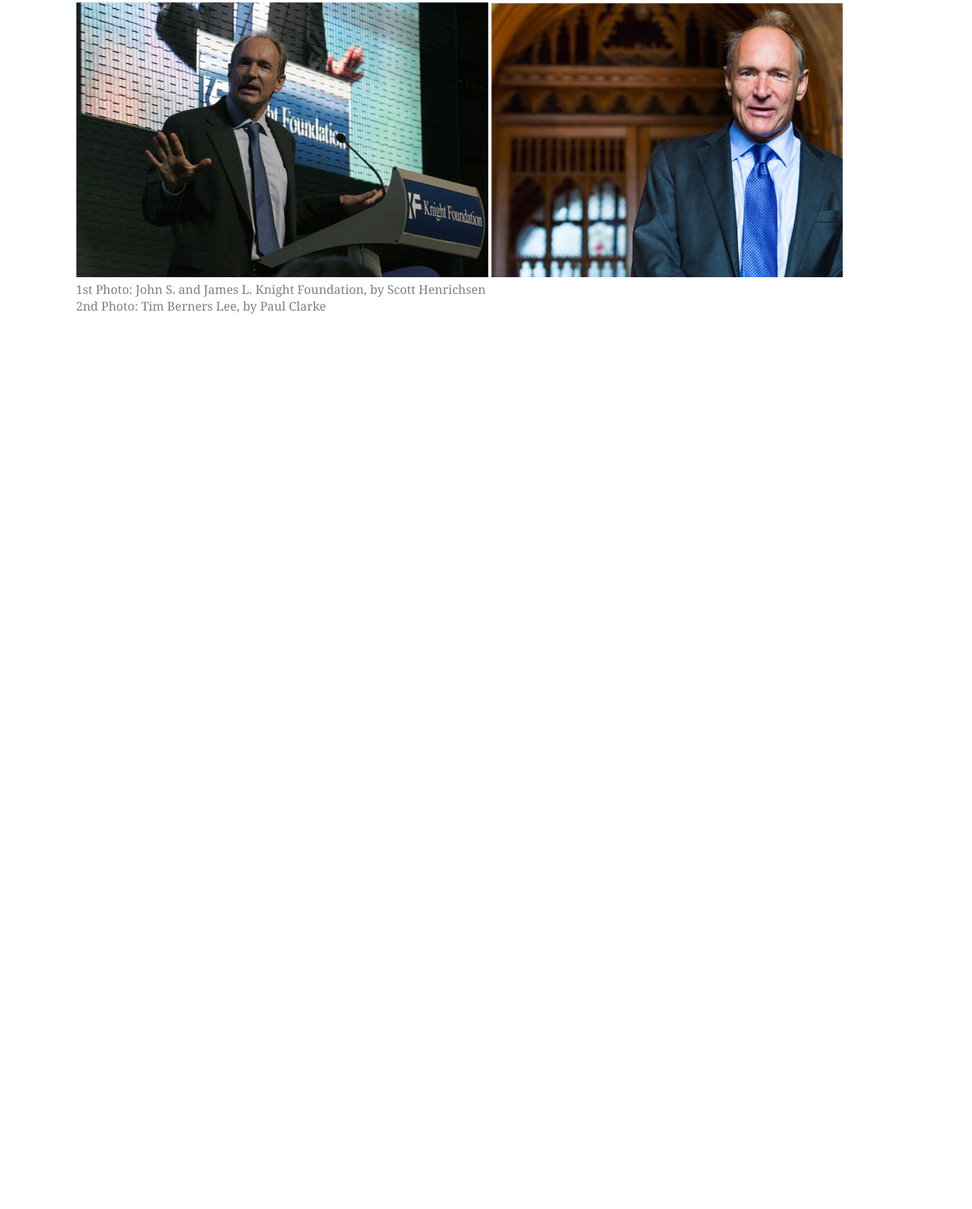
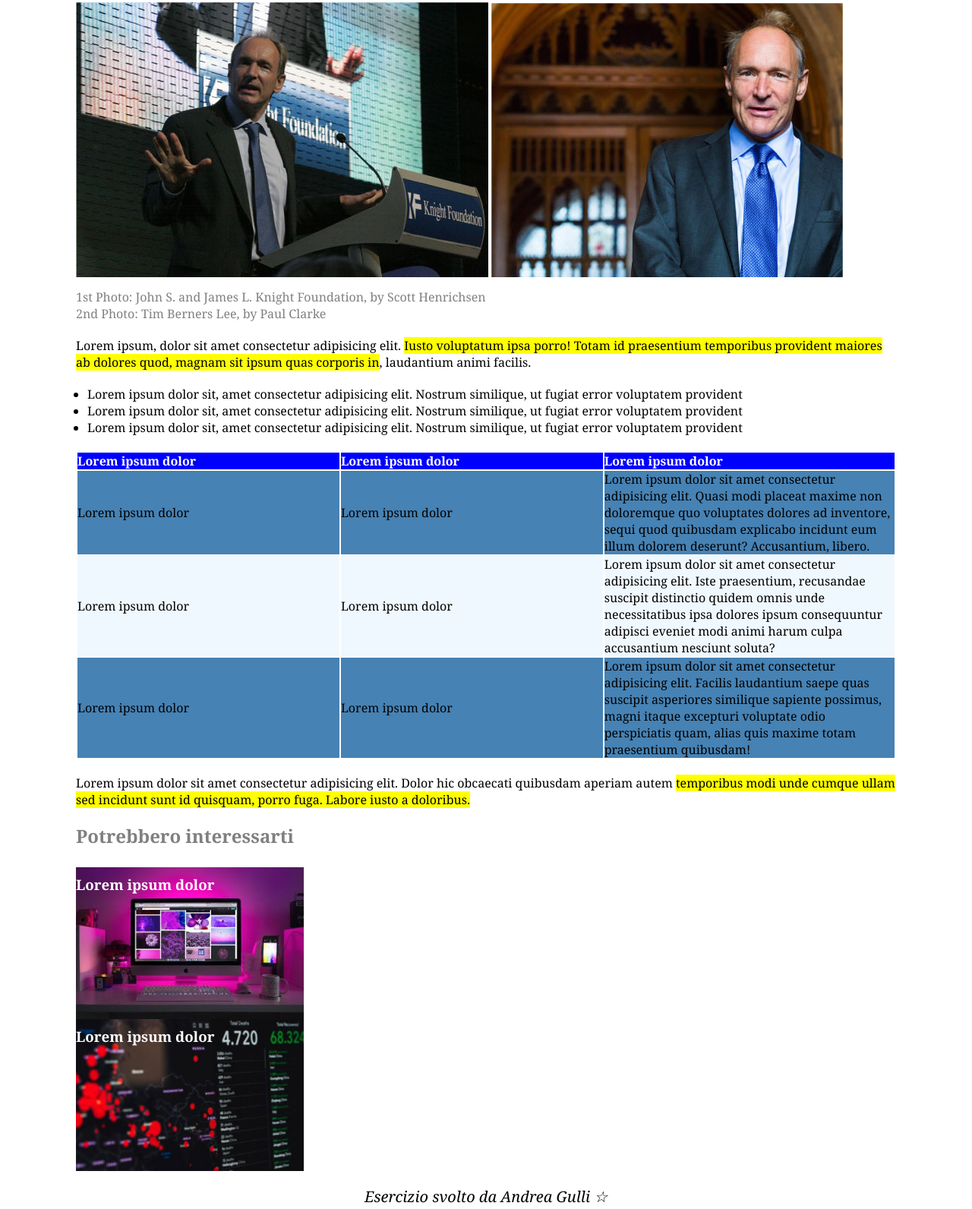
Before and after one commit to GulliWeb/html-css-booleaner, a plain HTML site: page index.html in a window 1280 px wide. Shown: the part 417-2009 px from the top of the page at 76% size. Before the commit the page ends 831 px from the top, so only its background shows below. Drawn offline with Linux system fonts and the light colour scheme.

Commit message:
Exercise completed

```diff
--- a/css/style.css
+++ b/css/style.css
@@ -11,6 +11,10 @@
     max-width: 1080px;
     margin: 0 auto;
     height: auto;
+}
+
+p span{
+    background-color: yellow;
 }
 
 /* header */
@@ -59,3 +63,60 @@ address span{
     margin-bottom: 0;
     display: inline-block;
 }
+
+/* Main */
+
+p{
+    margin-top: 20px;
+}
+
+ul{
+    margin-top: 20px;
+    padding-left: 15px;
+}
+
+table{
+    margin-top: 20px;
+    margin-bottom: 20px;
+}
+
+table th{
+    text-align: left;
+    color: white;
+}
+
+td{
+    width: 1000px;
+}
+.azure-table{
+    background-color: steelblue;
+}
+
+.white-table{
+    background-color: aliceblue;
+}
+
+/* Footer */
+footer img{
+    display: block;
+}
+
+figure > img{
+    margin-bottom: 10px;
+}
+
+.img-box{
+    color: white;
+    background-image: url('../img/monitor.jpg');
+    background-position: center;
+    width: 300px;
+    height: 200px;
+}
+
+.img-graph{
+    background-image: url('../img/graph.jpg');
+}
+
+.img-box h3{
+    padding-top: 10px;
+}
--- a/index.html
+++ b/index.html
@@ -31,6 +31,56 @@
             <figcaption class="gray">1st Photo: John S. and James L. Knight Foundation, by Scott Henrichsen <br> 2nd Photo: Tim Berners Lee, by Paul Clarke</figcaption>
          </figure>
      </header>
+     <main>
+        <p>
+            Lorem ipsum, dolor sit amet consectetur adipisicing elit. <span>Iusto voluptatum ipsa porro! Totam id praesentium temporibus provident maiores ab dolores quod, magnam sit ipsum quas corporis in</span>, laudantium animi facilis.
+        </p>
+        <!-- Unorder list -->
+         <ul>
+            <li>Lorem ipsum dolor sit, amet consectetur adipisicing elit. Nostrum similique, ut fugiat error voluptatem provident</li>
+            <li>Lorem ipsum dolor sit, amet consectetur adipisicing elit. Nostrum similique, ut fugiat error voluptatem provident</li>
+            <li>Lorem ipsum dolor sit, amet consectetur adipisicing elit. Nostrum similique, ut fugiat error voluptatem provident</li>
+         </ul>
+         <!-- Table -->
+          <table>
+            <tr style="background-color: blue;">
+                <th>Lorem ipsum dolor</th>
+                <th>Lorem ipsum dolor</th>
+                <th>Lorem ipsum dolor</th>
+            </tr>
+            <tbody>
+                <tr class="azure-table">
+                    <td>Lorem ipsum dolor</td>
+                    <td>Lorem ipsum dolor</td>
+                    <td>Lorem ipsum dolor sit amet consectetur adipisicing elit. Quasi modi placeat maxime non doloremque quo voluptates dolores ad inventore, sequi quod quibusdam explicabo incidunt eum illum dolorem deserunt? Accusantium, libero.</td>
+                </tr>
+                <tr class="white-table">
+                    <td>Lorem ipsum dolor</td>
+                    <td>Lorem ipsum dolor</td>
+                    <td>Lorem ipsum dolor sit amet consectetur adipisicing elit. Iste praesentium, recusandae suscipit distinctio quidem omnis unde necessitatibus ipsa dolores ipsum consequuntur adipisci eveniet modi animi harum culpa accusantium nesciunt soluta?</td>
+                </tr>
+                <tr class="azure-table">
+                    <td>Lorem ipsum dolor</td>
+                    <td>Lorem ipsum dolor</td>
+                    <td>Lorem ipsum dolor sit amet consectetur adipisicing elit. Facilis laudantium saepe quas suscipit asperiores similique sapiente possimus, magni itaque excepturi voluptate odio perspiciatis quam, alias quis maxime totam praesentium quibusdam!</td>
+                </tr>
+            </tbody>
+          </table>
+          <p style="margin-bottom: 20px;">Lorem ipsum dolor sit amet consectetur adipisicing elit. Dolor hic obcaecati quibusdam aperiam autem <span>temporibus modi unde cumque ullam sed incidunt sunt id quisquam, porro fuga. Labore iusto a doloribus.</span></p>
+     </main>
+     <!-- footer section -->
+     <footer>
+        <h2 class="gray">Potrebbero interessarti</h2>
+        <figure>
+            <div class="img-box">
+                <h3>Lorem ipsum dolor</h1>
+            </div>
+            <div class="img-box img-graph">
+                <h3>Lorem ipsum dolor</h1>
+            </div>
+        </figure>
+        <address style="margin-top: 20px; text-align: center;">Esercizio svolto da Andrea Gulli &star;</address>
+     </footer>
     </div>
 </body>
 </html>
```
